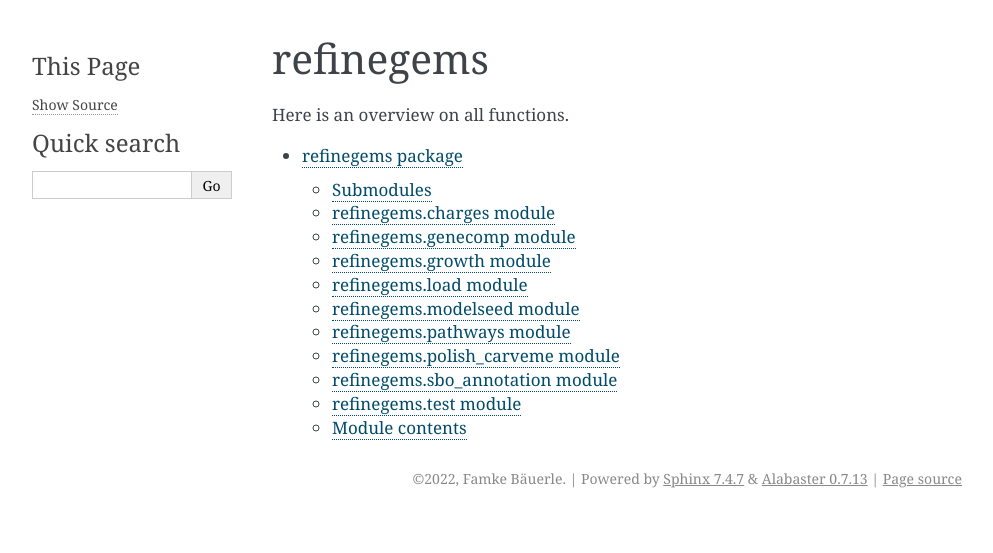
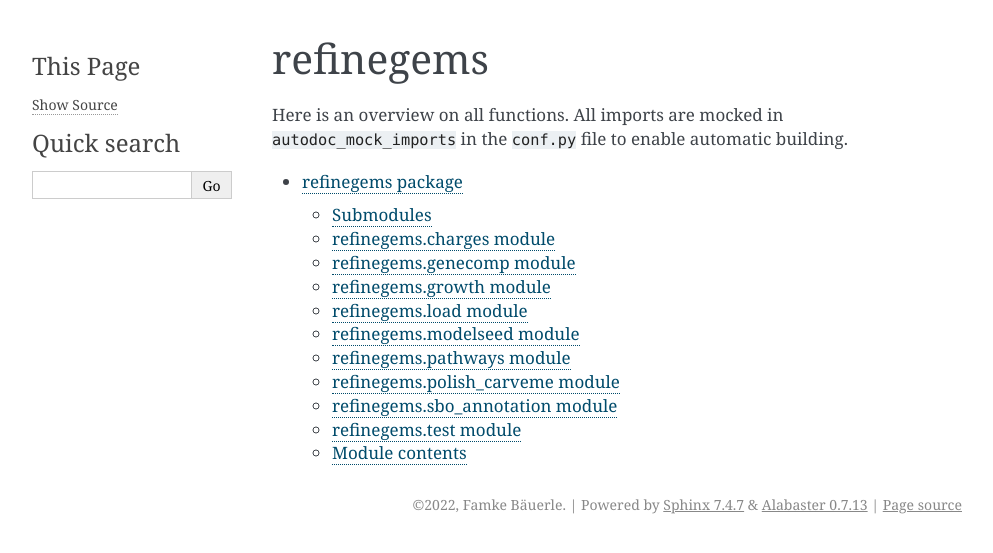
Before and after one commit to draeger-lab/refinegems, a Sphinx documentation site: the page built from docs/source/modules.rst, in a window 1280 px wide. Shown: the top 553 px of the page, without its empty margins (148-1141 px from the left). Built offline with Sphinx 7.4.7, drawn with Linux system fonts in a browser that asks for light colours; some of the changed lines change nothing that is shown.

Commit message:
edit modules

```diff
--- a/docs/source/conf.py
+++ b/docs/source/conf.py
@@ -62,4 +62,9 @@ autodoc_mock_imports = ["psycopg2",
                         "gffutils",
                         "cplex.exceptions",
                         "cplex",
-                        "cobra"]
+                        "cobra",
+                        "pandas",
+                        "libsbml",
+                        "numpy",
+                        "bioservices",
+                        "bs4"]
--- a/docs/source/modules.rst
+++ b/docs/source/modules.rst
@@ -1,7 +1,7 @@
 refinegems
 ==========
 
-Here is an overview on all functions.
+Here is an overview on all functions. All imports are mocked in ``autodoc_mock_imports`` in the ``conf.py`` file to enable automatic building.
 
 .. toctree::
    :maxdepth: 4
```
